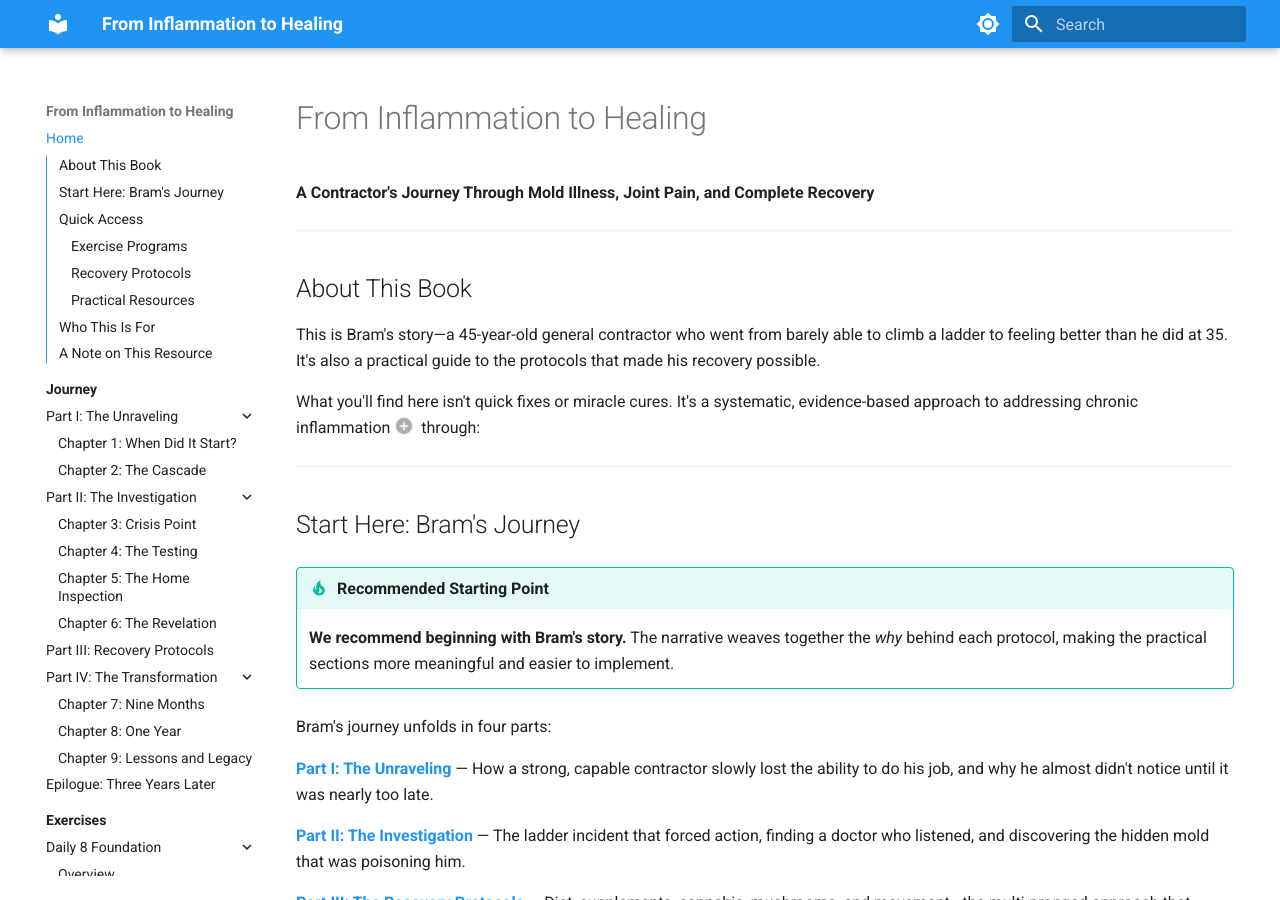
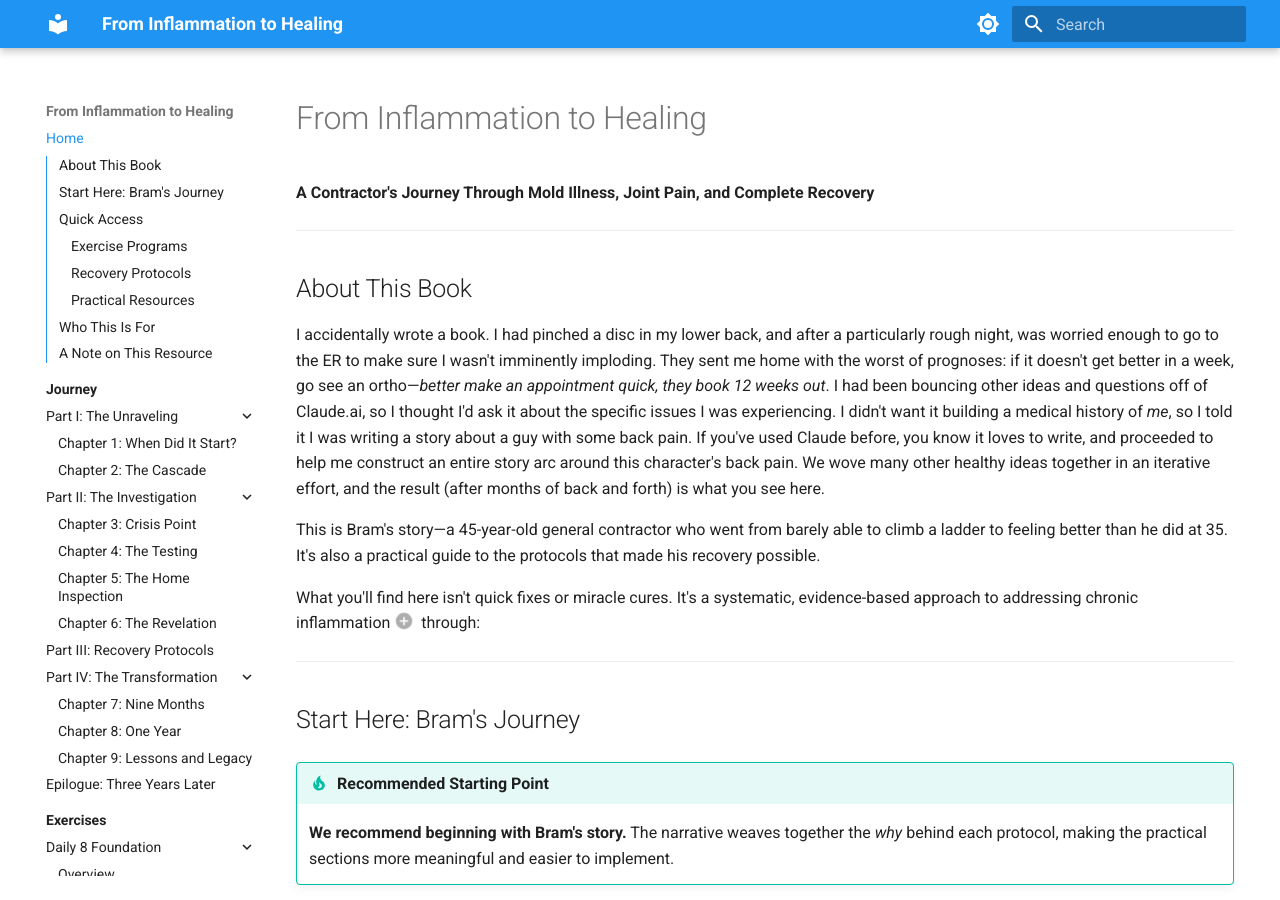
Before and after one commit to atmarx/brams-journey, an MkDocs documentation site: the page built from docs/index.md, in a window 1280 px wide and 900 px high. Built offline with MkDocs 1.6.1 and Material for MkDocs 9.7.7, drawn with Linux system fonts in a browser that asks for light colours.

Commit message:
new intro

```diff
--- a/docs/index.md
+++ b/docs/index.md
@@ -5,6 +5,8 @@
 ---
 
 ## About This Book
+
+I accidentally wrote a book.  I had pinched a disc in my lower back, and after a particularly rough night, was worried enough to go to the ER to make sure I wasn't imminently imploding.  They sent me home with the worst of prognoses: if it doesn't get better in a week, go see an ortho—*better make an appointment quick, they book 12 weeks out*.  I had been bouncing other ideas and questions off of Claude.ai, so I thought I'd ask it about the specific issues I was experiencing.  I didn't want it building a medical history of *me*, so I told it I was writing a story about a guy with some back pain.  If you've used Claude before, you know it loves to write, and proceeded to help me construct an entire story arc around this character's back pain.  We wove many other healthy ideas together in an iterative effort, and the result (after months of back and forth) is what you see here.
 
 This is Bram's story—a 45-year-old general contractor who went from barely able to climb a ladder to feeling better than he did at 35. It's also a practical guide to the protocols that made his recovery possible.
 
```
Also changed, not shown: docs/disclaimers.md (+1 -1 lines).
